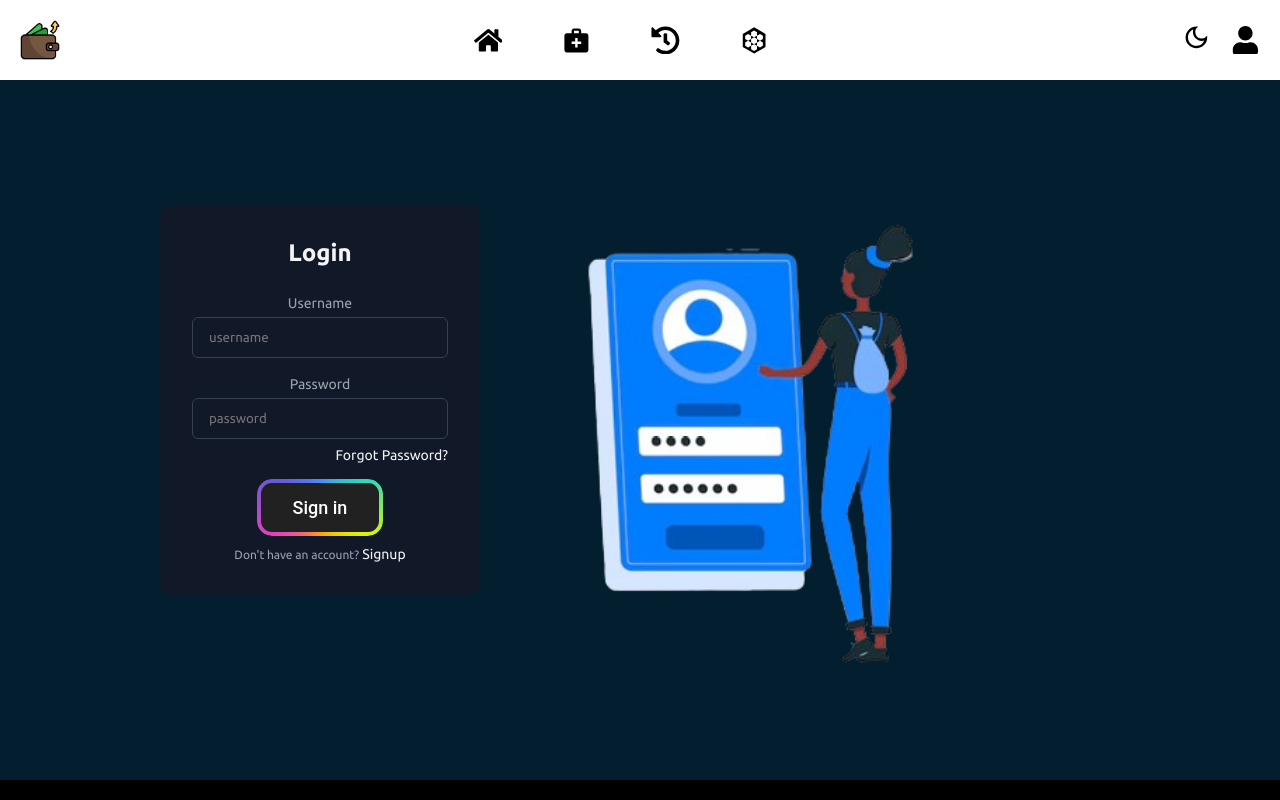
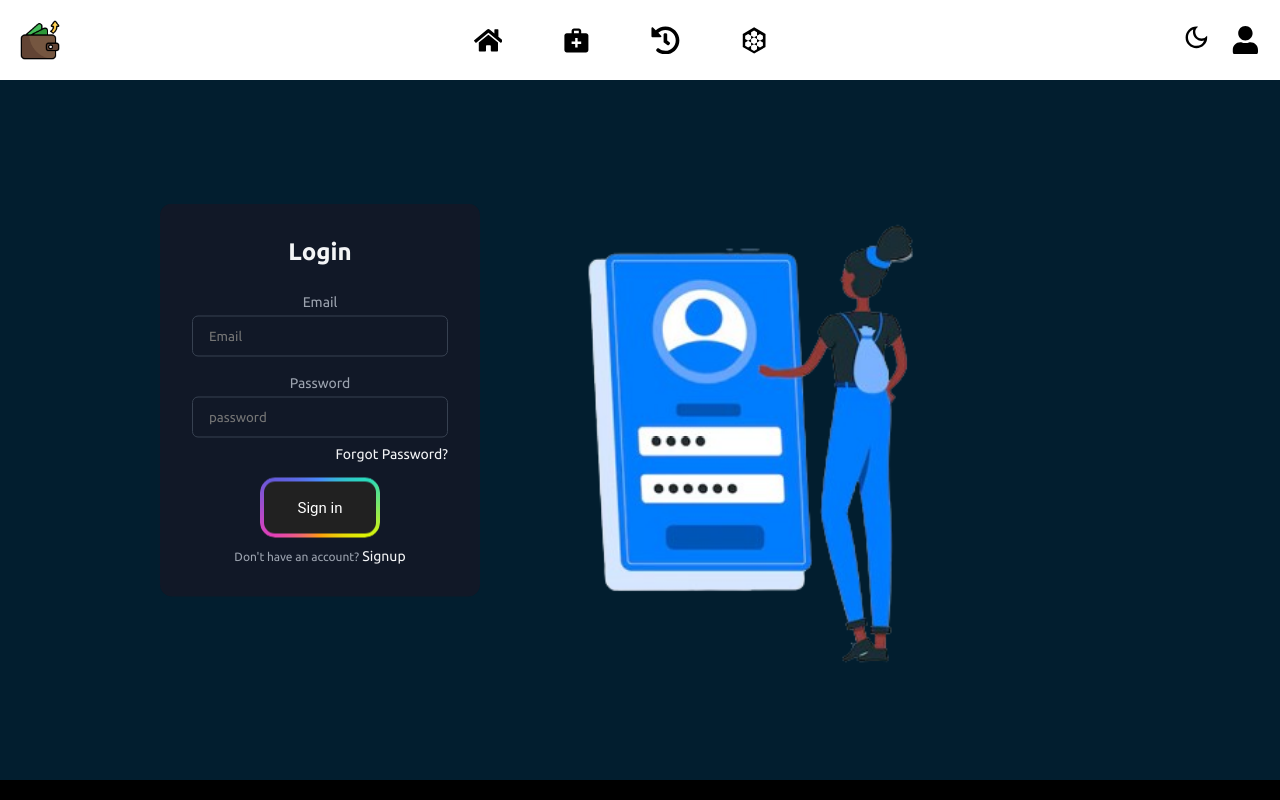
Before and after one commit to Pritam-Raj/ExpenseTracker, a React (Vite) app: page /login in a window 1280 px wide. Built offline with nearby package versions, Linux system fonts and the light colour scheme.

Commit message:
buttons updated

```diff
--- a/src/pages/Login.css
+++ b/src/pages/Login.css
@@ -84,8 +84,10 @@
   background-color: #212121;
   border-radius: 15px;
   font-family: "Roboto", Arial, "Segoe UI", sans-serif;
-  font-size: 18px;
-  font-weight: 500;
+  width: 120px;
+  height: 60px;
+  font-size: 15px;
+  font-weight: 400;
   cursor: pointer;
   color: #fff;
   z-index: 2;
--- a/src/pages/Login.jsx
+++ b/src/pages/Login.jsx
@@ -63,12 +63,12 @@ const Login = () => {
         <p className="title">Login</p>
         <form className="form" onSubmit={handleLoginSubmit}>
           <div className="input-group">
-            <label htmlFor="username">Username</label>
+            <label htmlFor="username">Email</label>
             <input
-              type="text"
-              name="username"
-              id="username"
-              placeholder="username"
+              type="email"
+              name="email"
+              id="email"
+              placeholder="Email"
               value={username}
               onChange={handleUsernameChange}
             />
--- a/src/pages/Signup.css
+++ b/src/pages/Signup.css
@@ -65,8 +65,10 @@ body{
     background-color: #212121;
     border-radius: 15px;
     font-family: "Roboto", Arial, "Segoe UI", sans-serif;
-    font-size: 18px;
-    font-weight: 500;
+    width: 190px;
+    height: 60px;
+    font-size: 15px;
+    font-weight: 400;
     cursor: pointer;
     color: #fff;
     z-index: 2;
```
